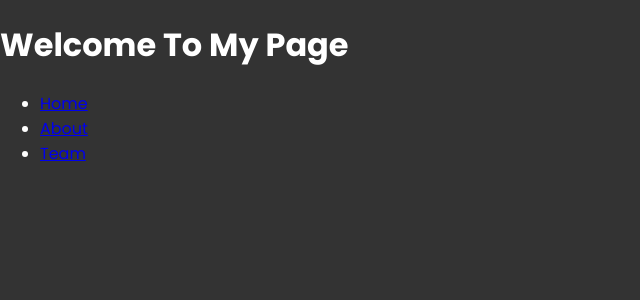
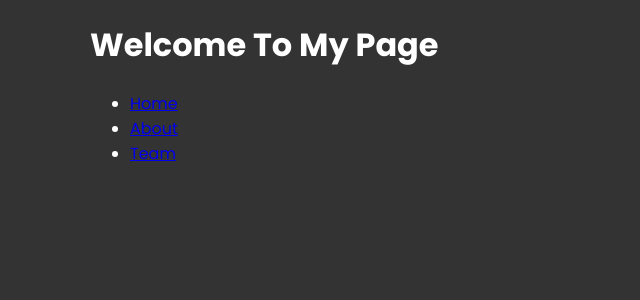
Before and after one commit to MarioGuTe/next-13-github-api, a Next.js app: page / in a window 1280 px wide. Shown: the top 300 px of the page, without its empty margins (0-640 px from the left). Built offline with nearby package versions, Linux system fonts and the light colour scheme.

Commit message:
add main section with container class

```diff
--- a/app/layout.jsx
+++ b/app/layout.jsx
@@ -15,7 +15,9 @@ export const metadata = {
 export default function RootLayout({ children }) {
   return (
     <html lang="en">
-      <body className={poppins.className}>{children}</body>
+      <body className={poppins.className}>
+        <main className="container">{children}</main>
+      </body>
     </html>
   );
 }
```
